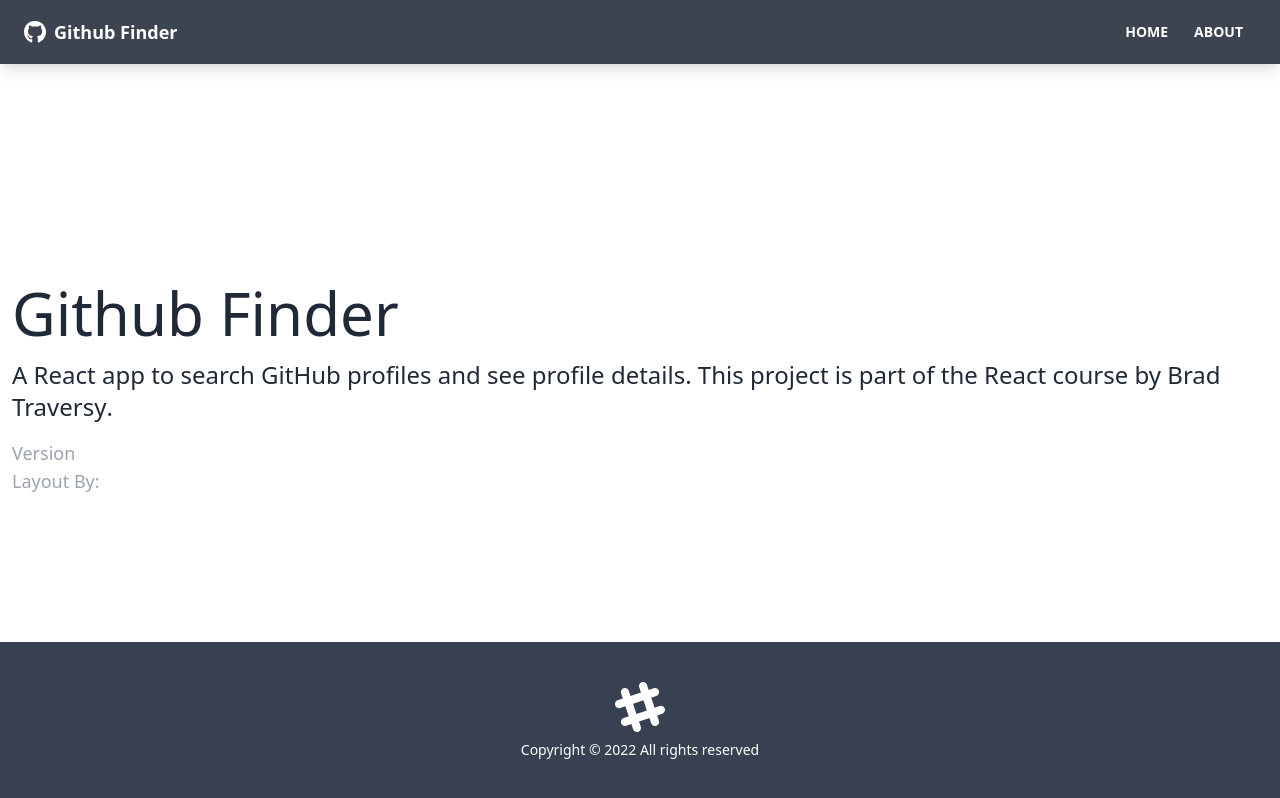
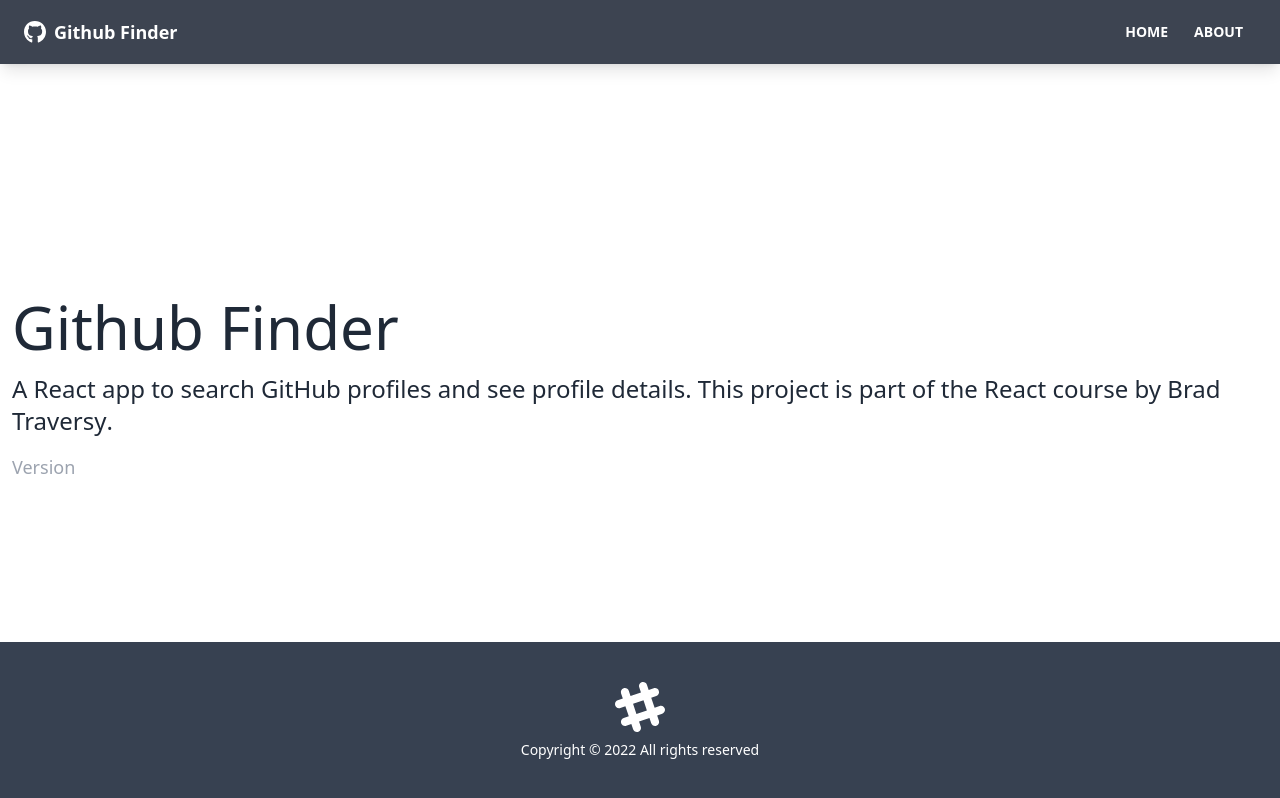
Before and after one commit to avinashvagh/github-finder-app, a React (Create React App) app: page /about in a window 1280 px wide. Built offline with nearby package versions, Linux system fonts and the light colour scheme.

Commit message:
text info fix in about

```diff
--- a/src/pages/About.jsx
+++ b/src/pages/About.jsx
@@ -21,12 +21,12 @@
       <p className='text-lg text-gray-400'>
         Version <span className='text-white'>1.0.0</span>
       </p>
-      <p className='text-lg text-gray-400'>
+      {/* <p className='text-lg text-gray-400'>
         Layout By:
         <a className='text-white' href='https://twitter.com/hassibmoddasser'>
           Hassib Moddasser
         </a>
-      </p>
+      </p> */}
     </div>
   )
 }
```
